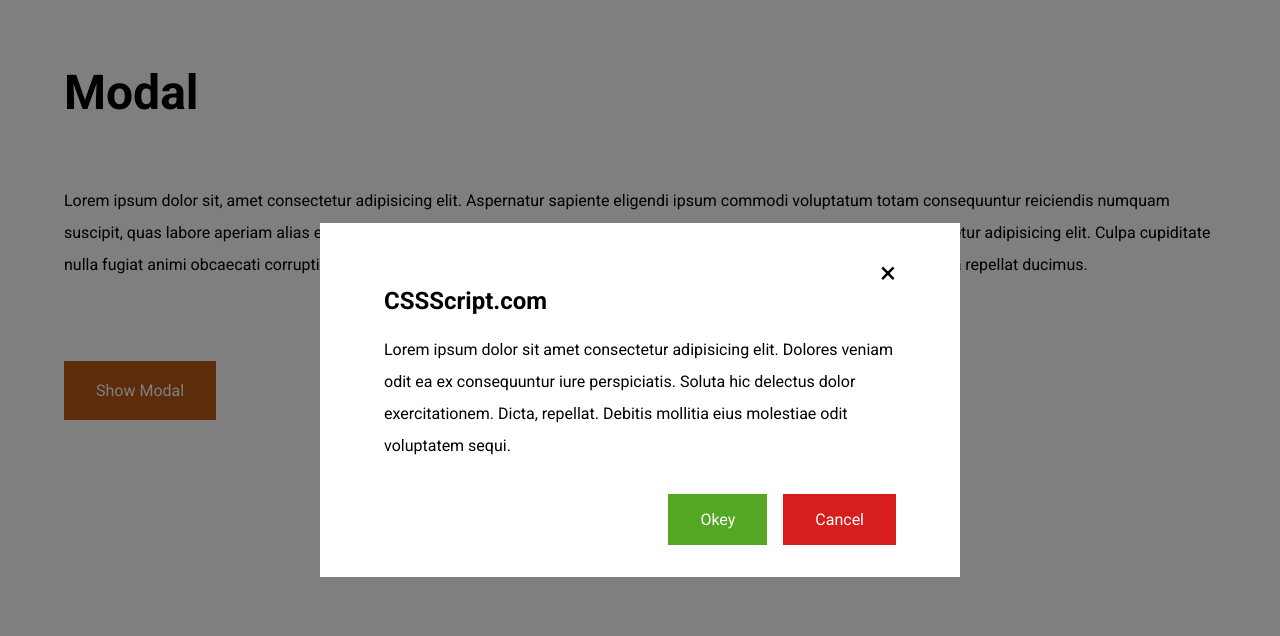
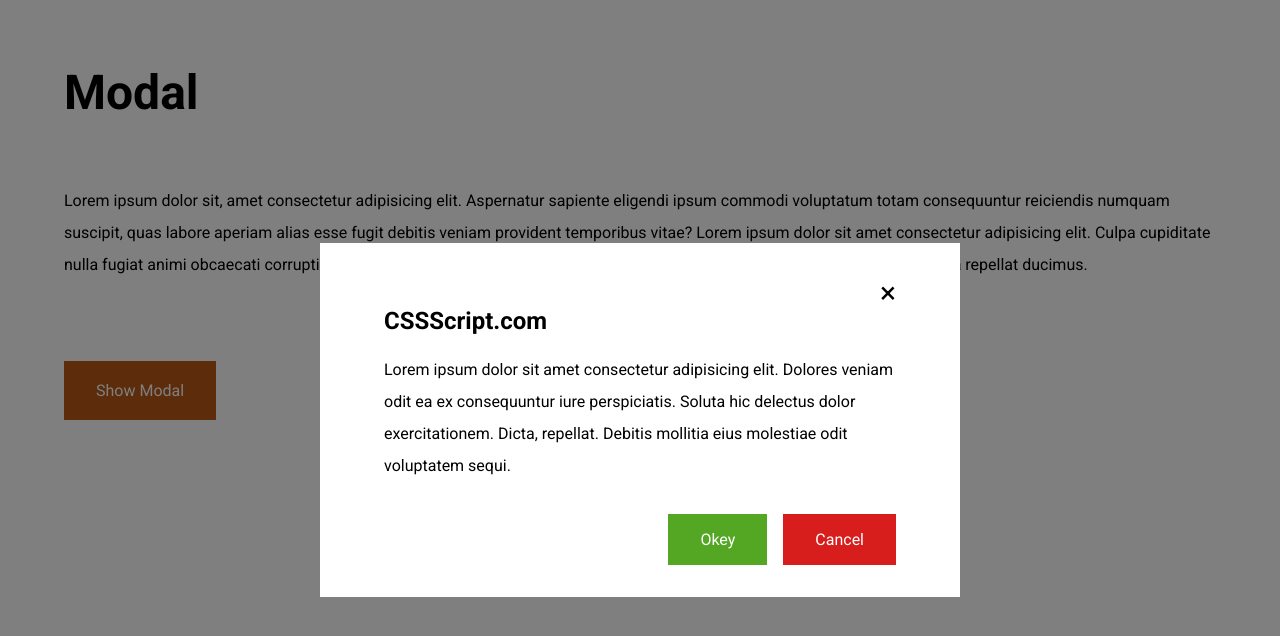
Before and after one commit to ethuringer/modal, a plain HTML site: page index.html in a window 1280 px wide. Both pictures are taken after a click on the button "Show Modal". Drawn offline with Linux system fonts and the light colour scheme.

Commit message:
overlay positioning

```diff
--- a/css/style.css
+++ b/css/style.css
@@ -46,6 +46,9 @@
 }
 
 .modal {
+    display: flex;
+    justify-content: center;
+    align-items: center;
     visibility: hidden;
     opacity: 0;
     transition: visibility 0.3s, opacity 0.3s linear;
@@ -58,15 +61,14 @@
 }
 
 .modal__overlay {
-    display: flex;
-    position: fixed;
+    position: absolute;
     left: 0;
     top: 0;
-    justify-content: center;
-    align-items: center;
     width: 100%;
     height: 100%;
+    z-index: 0;
     background-color: rgba(0, 0, 0, 0.5);
+    margin: 0;
 }
 
 .modal__header {
@@ -74,9 +76,11 @@
 }
 
 .modal__content {
+    position: absolute;
     width: 100%;
     background-color: #fff;
     padding: 2rem 2rem;
+    z-index: 1;
 }
 
 @media screen and (min-width: 560px) {
--- a/index.html
+++ b/index.html
@@ -23,7 +23,7 @@
     <button class="btn__main">Show Modal</button>
 
     <div class="modal">
-        <div class="modal__overlay">
+        <div class="modal__overlay"></div>
             <div class="modal__content">
                 <span class="close__button">&times;</span>
                 <div class="modal__header">
@@ -40,7 +40,7 @@
                     <button class="btn__modal--red">Cancel</button>
                 </div>
             </div>
-        </div>
+
     </div>
 
     <script src="./js/modal.js"></script>
--- a/js/modal.js
+++ b/js/modal.js
@@ -11,6 +11,7 @@
     const modal = document.querySelector('.modal');
     const closeElements = document.querySelectorAll('.close__button, .btn__modal--green, .btn__modal--red, .modal__overlay');
         for (let i = 0; i < closeElements.length; i += 1) {
+            // console.log(closeElements[i]);
         closeElements[i].addEventListener('click', () =>
         modal.classList.remove('modal__visible'));
 }
```
